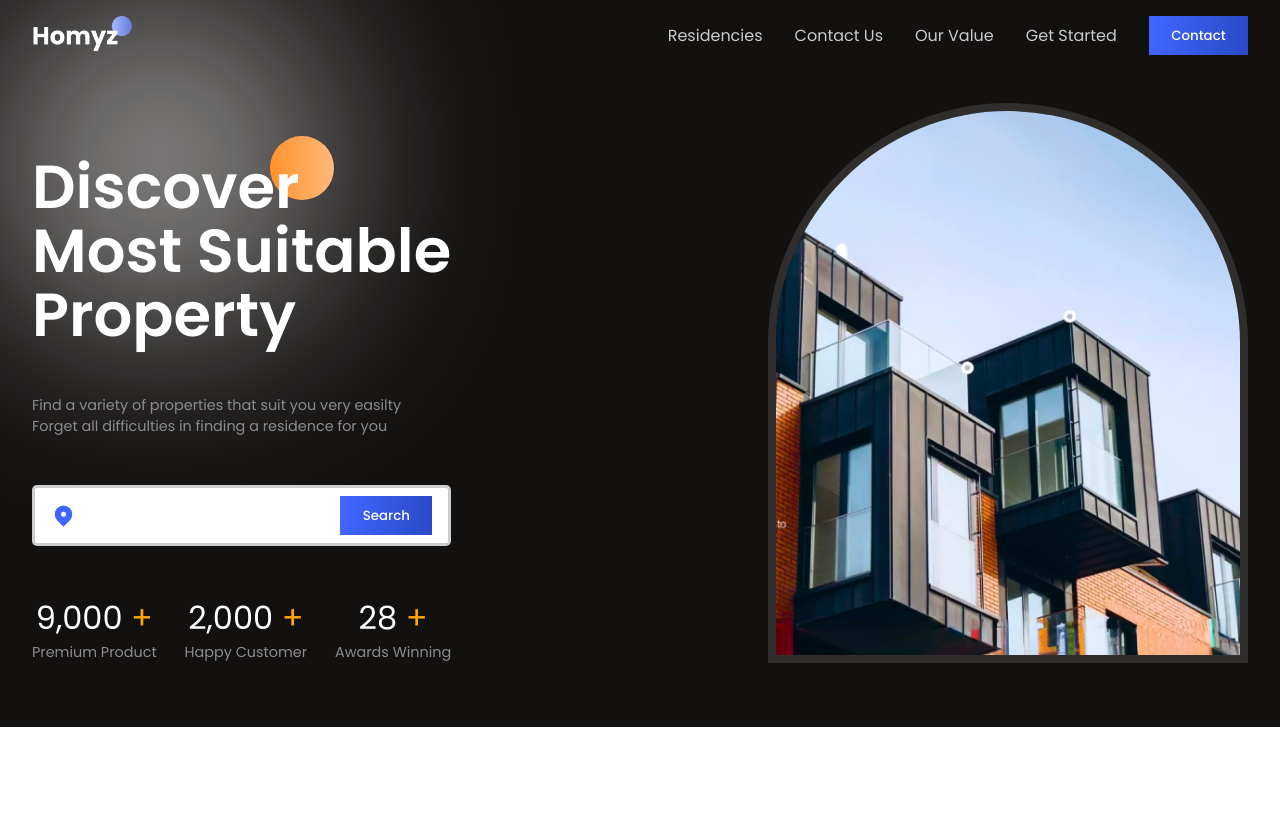
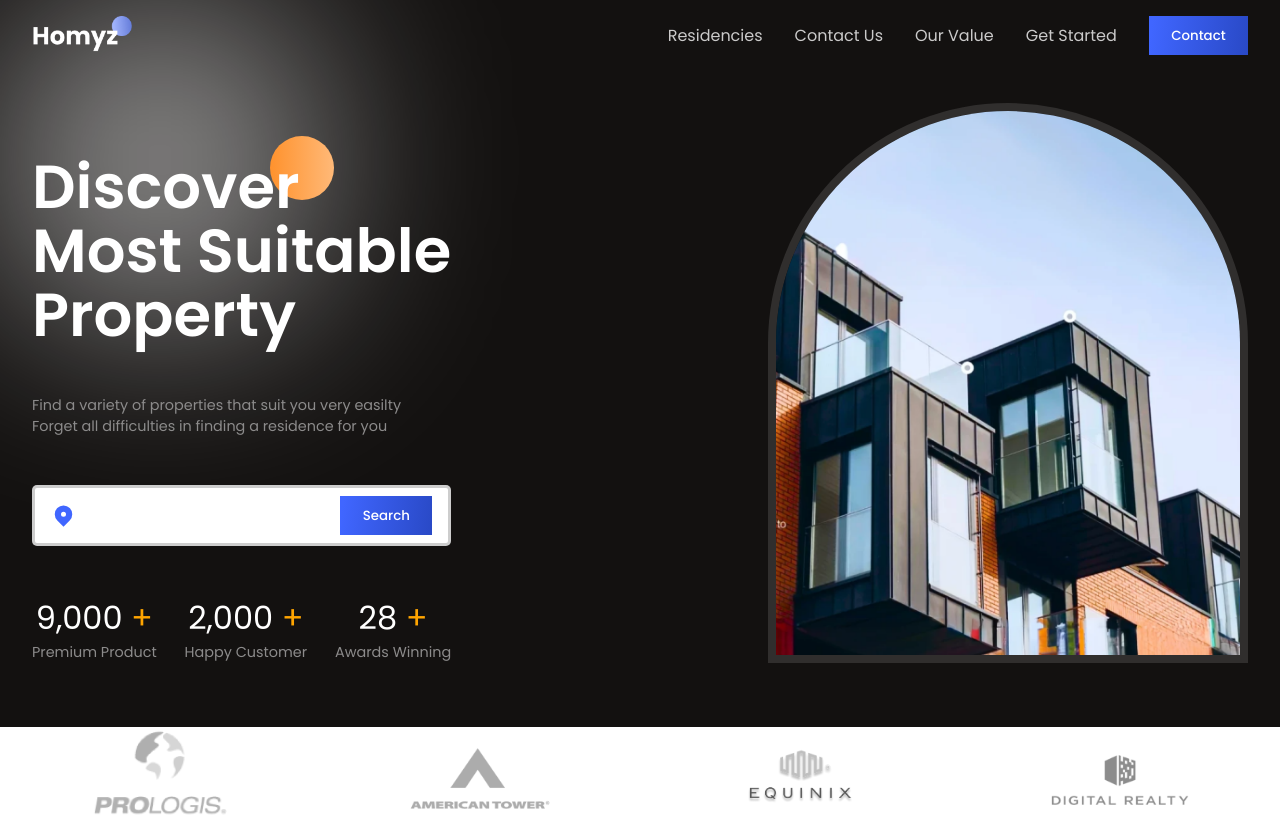
Before and after one commit to MateusBeltrao/homyz, a React (Vite) app: page / in a window 1280 px wide. Before the commit the page ends 800 px from the top, so only its background shows below. Built offline with nearby package versions, Linux system fonts and the light colour scheme.

Commit message:
add Companies

```diff
--- a/src/App.jsx
+++ b/src/App.jsx
@@ -1,6 +1,7 @@
 import Header from "./components/Header/Header";
 import { Hero } from "./components/Hero/Hero";
 import './App.css'
+import { Companies } from "./components/Companies/Companies";
 function App() {
   return (
     <div className="App">
@@ -9,7 +10,7 @@
         <Header></Header>
         <Hero></Hero>
       </div>
-
+      <Companies></Companies>
     </div>
   );
 }
--- /dev/null
+++ b/src/components/Companies/Companies.css
@@ -0,0 +1,8 @@
+.c-container{
+    justify-content: space-around;
+    gap: 1;
+}
+
+.c-container>img{
+    width: 9rem;
+}
--- /dev/null
+++ b/src/components/Companies/Companies.jsx
@@ -0,0 +1,15 @@
+import React from 'react'
+import './Companies.css'
+
+export const Companies = () => {
+  return (
+    <section className='c-wrapper'>
+        <div className="paddigs innerWidth flexCenter c-container">
+            <img src="./prologis.png" alt="" />
+            <img src="./tower.png" alt="" />
+            <img src="./equinix.png" alt="" />
+            <img src="./realty.png" alt="" />
+        </div>
+    </section>
+  )
+}
```
